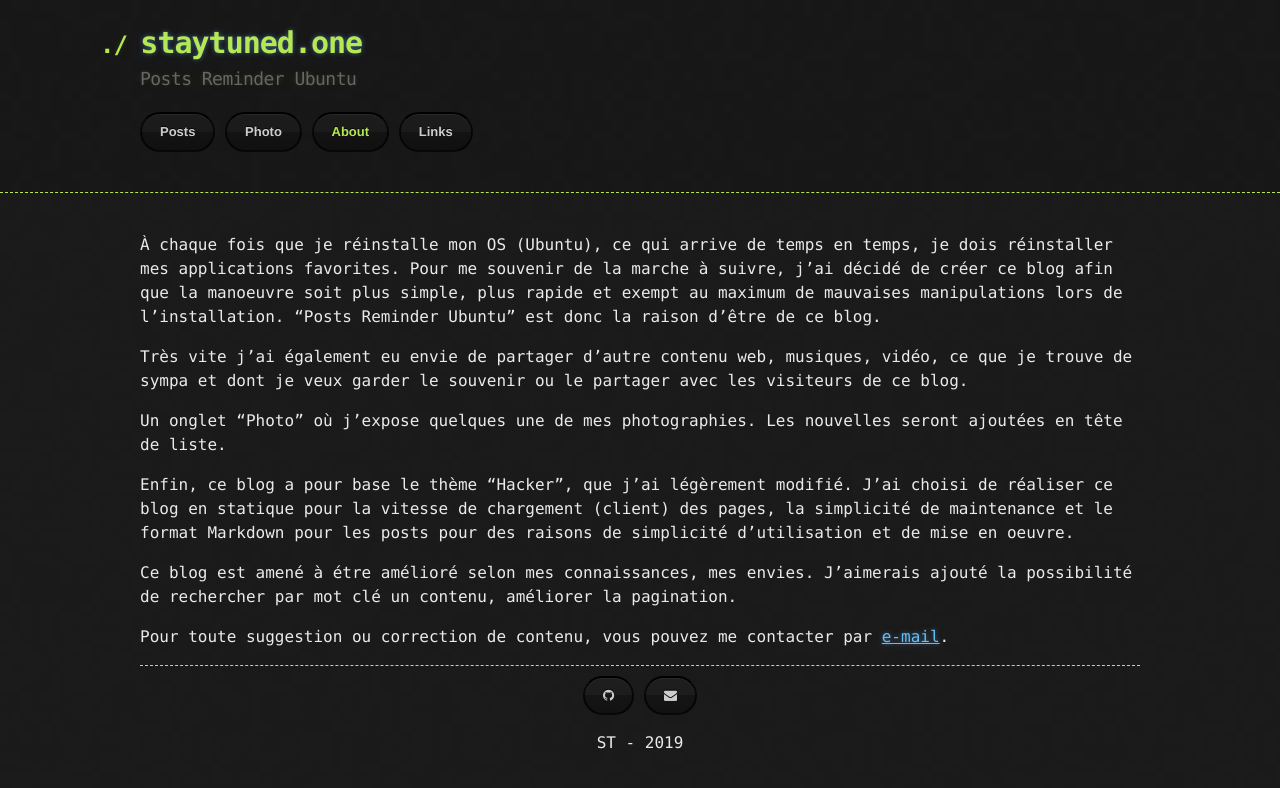
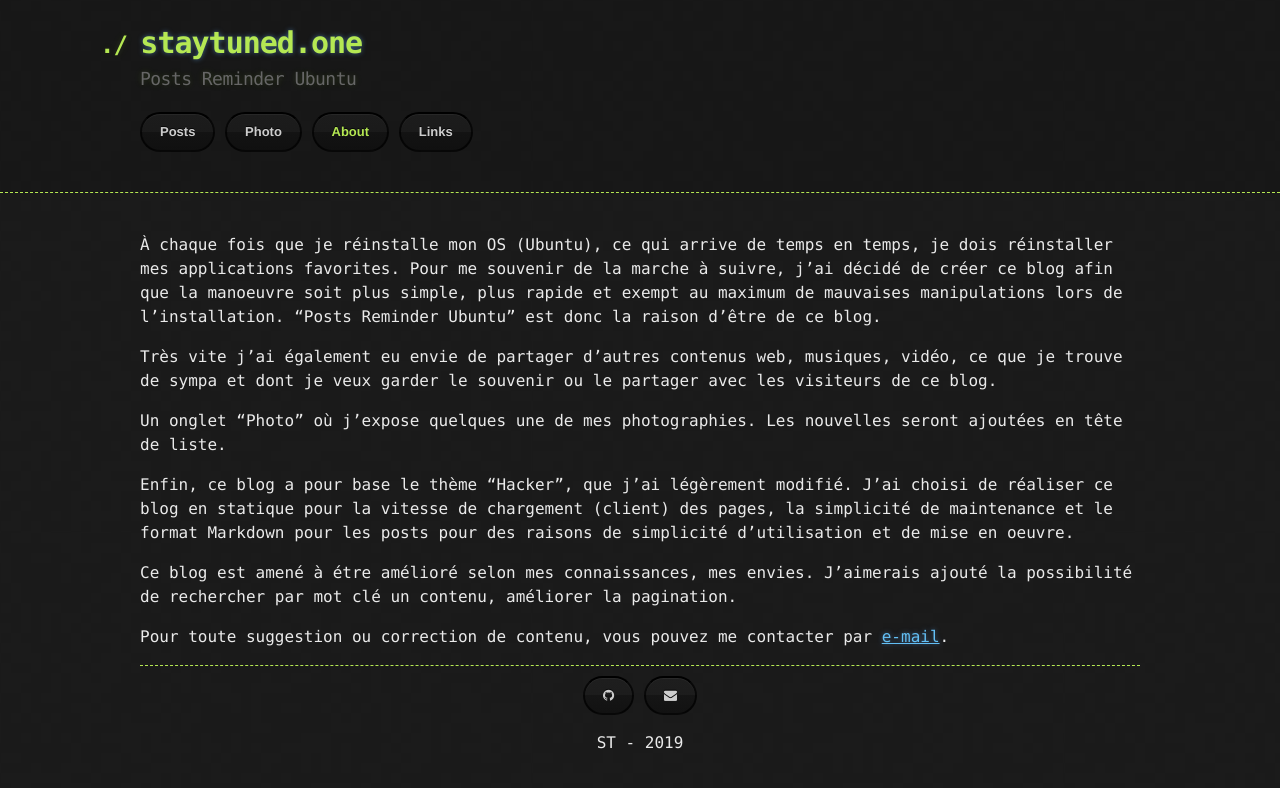
Before and after one commit to staytuned4/staytuned4.github.io, a Jekyll site: the page built from about.md, in a window 1280 px wide. Shown: the top 788 px of the page. Built offline with Jekyll 4.4.1, drawn with Linux system fonts in a browser that asks for light colours; nearby versions of some CDN libraries.

Commit message:
Update about.md

```diff
--- a/about.md
+++ b/about.md
@@ -4,7 +4,7 @@ layout: default
 À chaque fois que je réinstalle mon OS (Ubuntu), ce qui arrive de temps en temps, je dois réinstaller mes applications favorites. Pour me souvenir de la marche à suivre, j'ai décidé de créer ce blog afin que la manoeuvre soit plus simple, plus rapide et exempt au maximum de mauvaises manipulations lors de l'installation.
 "Posts Reminder Ubuntu" est donc la raison d'être de ce blog.
 
-Très vite j'ai également eu envie de partager d'autre contenu web, musiques, vidéo, ce que je trouve de sympa et dont je veux garder le souvenir ou le partager avec les visiteurs de ce blog.
+Très vite j'ai également eu envie de partager d'autres contenus web, musiques, vidéo, ce que je trouve de sympa et dont je veux garder le souvenir ou le partager avec les visiteurs de ce blog.
 
 Un onglet "Photo" où j'expose quelques une de mes photographies. Les nouvelles seront ajoutées en tête de liste.
 
```
